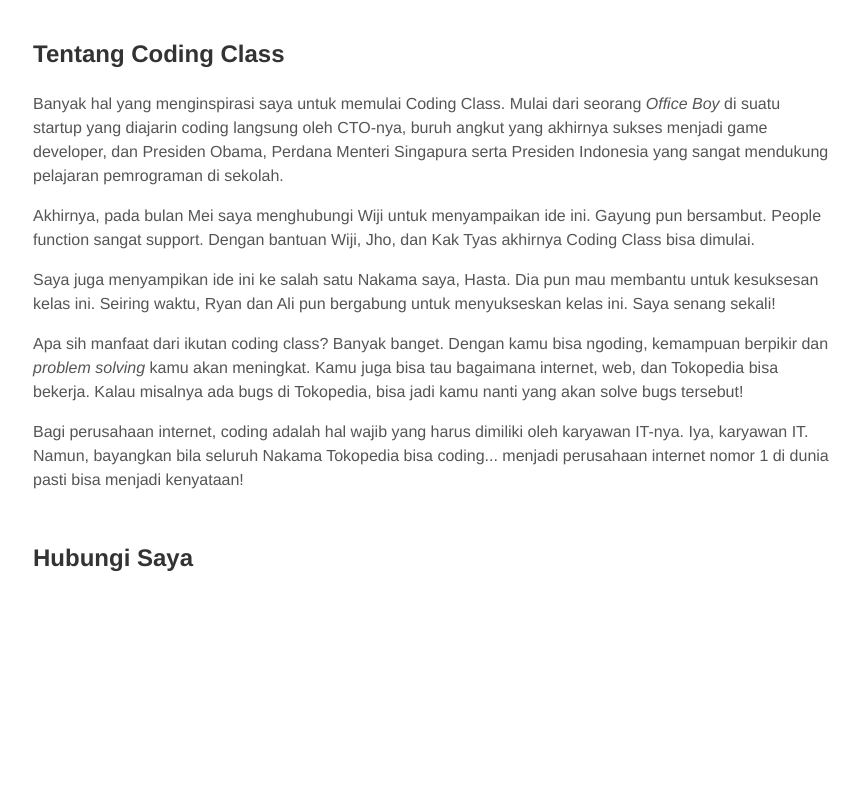
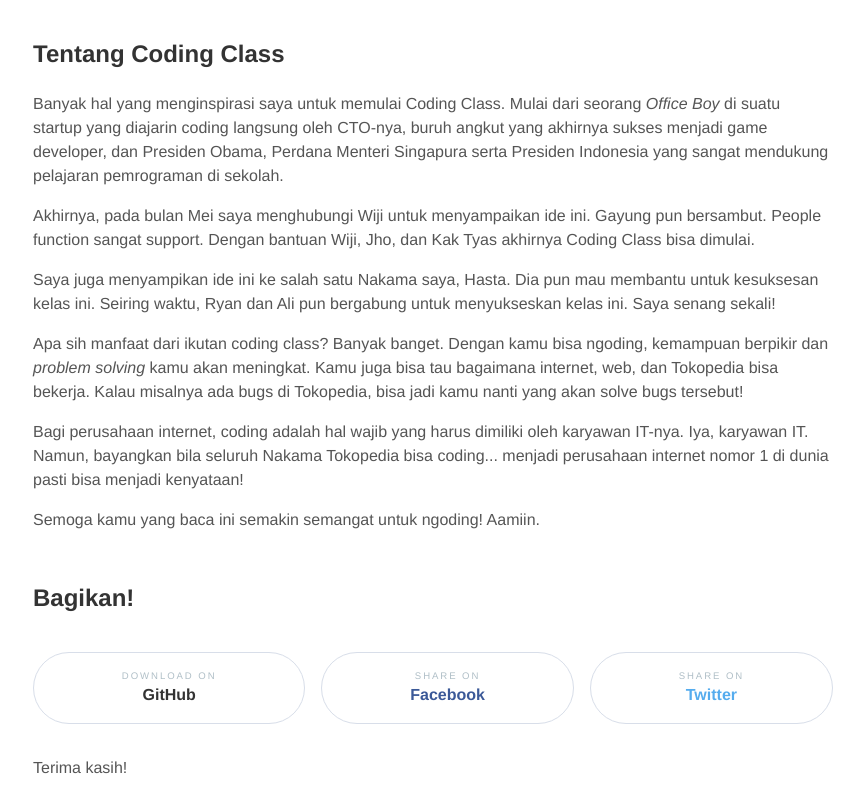
Before and after one commit to wij1/ariefrahmansyah.github.io, a plain HTML site: page codingclass-101/12.html in a window 1280 px wide. Shown: the part 2000-2800 px from the top of the page, without its empty margins (207-1071 px from the left). Before the commit the page ends 2596 px from the top, so only its background shows below. Drawn offline with Linux system fonts and the light colour scheme.

Commit message:
final step

```diff
--- a/codingclass-101/12.css
+++ b/codingclass-101/12.css
@@ -28,6 +28,10 @@ strong {
 h2 {
 	margin-top: 1em;
 	padding-top: 1em;
+}
+
+a {
+	color: #3b5998;
 }
 
 pre {
@@ -75,3 +79,104 @@ header h1 {
 	font-size: 2.5em;
 	font-weight: 300;
 }
+
+a.button {
+	border: 1px solid #d8dee9;
+	border-radius: 290486px;
+	color: #b0bfc7;
+	padding: 1em 1.5em;
+	text-align: center;
+	text-decoration: none;
+	transition: none 200ms ease-out;
+	transition-property: color, background;
+}
+
+a.button strong {
+	color: #3b5998;
+}
+
+.button:hover {
+	background: #3b5998;
+	border-color: transparent;
+	color: rgba(255, 255, 255, 0.5);
+}
+
+.button em {
+	display: block;
+	font-size: 0.6em;
+	font-style: normal;
+	letter-spacing: 0.2em;
+	text-transform: uppercase;
+}
+
+.button strong {
+	color: #e81c4f;
+	transition: color 200ms ease-out;
+}
+
+.button:hover strong {
+	color: white !important;
+}
+
+.button.github strong {
+	color: #333;
+}
+
+.button.github:hover {
+	background: #333;
+}
+
+.button.facebook strong {
+	color: #3b5998;
+}
+
+.button.facebook:hover {
+	background: #3b5998;
+}
+
+.button.twitter strong {
+	color: #55acee;
+}
+
+.button.twitter:hover {
+	background: #55acee;
+}
+
+.buttons .button {
+	display: block;
+	margin-bottom: 1em;
+}
+
+@media (min-width: 600px) {
+	.buttons {
+		align-items: center;
+		display: flex;
+		justify-content: space-between;
+		padding: 1em 0;
+	}
+
+	.buttons .button {
+		flex-grow: 1;
+		flex-shrink: 0;
+		margin-bottom: 0;
+		margin-right: 1em
+	}
+
+	.buttons .button:last-child {
+		margin-right: 0;
+	}
+}
+
+footer {
+	align-items: center;
+	display: flex;
+	justify-content: center;
+	margin-top: 4em;
+	text-align: center;
+}
+
+footer .button {
+	font-size: 0.8em;
+	padding: 1em 2em;
+	margin-bottom: 4em;
+}
--- a/codingclass-101/12.html
+++ b/codingclass-101/12.html
@@ -40,11 +40,32 @@
 				<p>Saya juga menyampikan ide ini ke salah satu Nakama saya, Hasta. Dia pun mau membantu untuk kesuksesan kelas ini. Seiring waktu, Ryan dan Ali pun bergabung untuk menyukseskan kelas ini. Saya senang sekali!</p>
 				<p>Apa sih manfaat dari ikutan coding class? Banyak banget. Dengan kamu bisa ngoding, kemampuan berpikir dan <i>problem solving</i> kamu akan meningkat. Kamu juga bisa tau bagaimana internet, web, dan Tokopedia bisa bekerja. Kalau misalnya ada bugs di Tokopedia, bisa jadi kamu nanti yang akan solve bugs tersebut!</p>
 				<p>Bagi perusahaan internet, coding adalah hal wajib yang harus dimiliki oleh karyawan IT-nya. Iya, karyawan IT. Namun, bayangkan bila seluruh Nakama Tokopedia bisa coding... menjadi perusahaan internet nomor 1 di dunia pasti bisa menjadi kenyataan!</p>
+				<p>Semoga kamu yang baca ini semakin semangat untuk ngoding! Aamiin.</p>
 			</div>
 
-			<div id="contact_me">
-				<h2>Hubungi Saya</h2>
+			<div id="share">
+				<h2>Bagikan!</h2>
+				<nav class="buttons">
+					<a class="button github" href="https://github.com/ariefrahmansyah/ariefrahmansyah.github.io" target="_blank">
+						<em>Download on</em>
+						<strong>GitHub</strong>
+					</a>
+					<a class="button facebook" href="http://www.facebook.com/sharer.php?u=http%3A%2F%2Fariefrahmansyah.github.io%2Fcodingclass-101%2F12.html" rel="nofollow" target="_blank">
+						<em>Share on</em>
+						<strong>Facebook</strong>
+					</a>
+					<a class="button twitter" data-social-network="Twitter" data-social-action="tweet" data-social-target="http://jgthms.com/web-design-in-4-minutes/" href="https://twitter.com/intent/tweet?text=Coding%20Class%20101&amp;url=http%3A%2F%2Fariefrahmansyah.github.io%2Fcodingclass-101%2F12.html&amp;via=ariefr23" rel="nofollow" target="_blank">
+						<em>Share on</em>
+						<strong>Twitter</strong>
+					</a>
+				</nav>
+				<p>Terima kasih!</p>
+				<p>*Tutorial sederhana ini terinspirasi oleh <a href="http://jgthms.com/web-design-in-4-minutes" target="_blank">Web Design in 4 minutes</a>.</p>
 			</div>
 		</main>
+
+		<footer>
+			<a class="button" href="https://twitter.com/ariefr23" target="_blank">Made with &#10084; by <strong>@ariefr23</strong></a>
+		</footer>
 	</body>
 </html>
```
